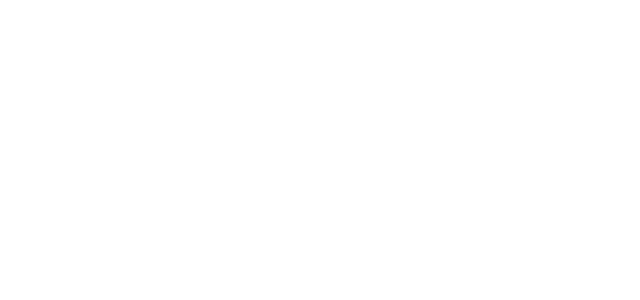
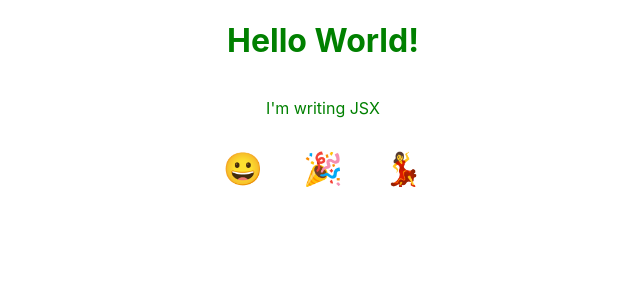
Before and after one commit to topcook/myReactApp, a React (Create React App) app: page / in a window 1280 px wide. Shown: the top 300 px of the page, without its empty margins (317-957 px from the left). Built offline with nearby package versions, Linux system fonts and the light colour scheme.

Commit message:
I added styles to the elements with JSX.

```diff
--- a/src/App.css
+++ b/src/App.css
@@ -1,38 +1,26 @@
-.App {
-  text-align: center;
-}
-
-.App-logo {
-  height: 40vmin;
-  pointer-events: none;
-}
-
-@media (prefers-reduced-motion: no-preference) {
-  .App-logo {
-    animation: App-logo-spin infinite 20s linear;
-  }
-}
-
-.App-header {
-  background-color: #282c34;
-  min-height: 100vh;
+.container {
   display: flex;
   flex-direction: column;
   align-items: center;
-  justify-content: center;
-  font-size: calc(10px + 2vmin);
-  color: white;
+  color: green;
+
 }
 
-.App-link {
-  color: #61dafb;
+button {
+  font-size: 2em;
+  border: 0;
+  padding: 0;
+  background: none;
+  cursor: pointer;
+ }
+
+ ul {
+  display: flex;
+  padding: 0;
+ }
+
+li {
+  margin: 0 20px;
+  list-style: none;
+  padding: 0;
 }
-
-@keyframes App-logo-spin {
-  from {
-    transform: rotate(0deg);
-  }
-  to {
-    transform: rotate(360deg);
-  }
-}
--- a/src/App.js
+++ b/src/App.js
@@ -1,7 +1,31 @@
 import './App.css';
 
 function App() {
-  return null;
+  const greeting = 'greeting';
+
+  return (
+    <div className='container'>
+      <h1 id={greeting} >Hello World!</h1>
+      <p>I'm writing JSX</p>
+      <ul>
+        <li>
+          <button>
+            <span role="img" aria-label="grinning face" id="grinning face" >&#x1F600;</span>
+          </button>
+        </li>
+        <li>
+          <button>
+            <span role="img" aria-label="party popper" id="party popper">&#x1F389;</span>
+          </button>
+        </li>
+        <li>
+          <button>
+            <span role="img" aria-label="woman dancing" id="woman dancing" >&#x1F483;</span>
+          </button>
+        </li>
+      </ul>
+    </div>
+  );
 }
 
 export default App;
```
